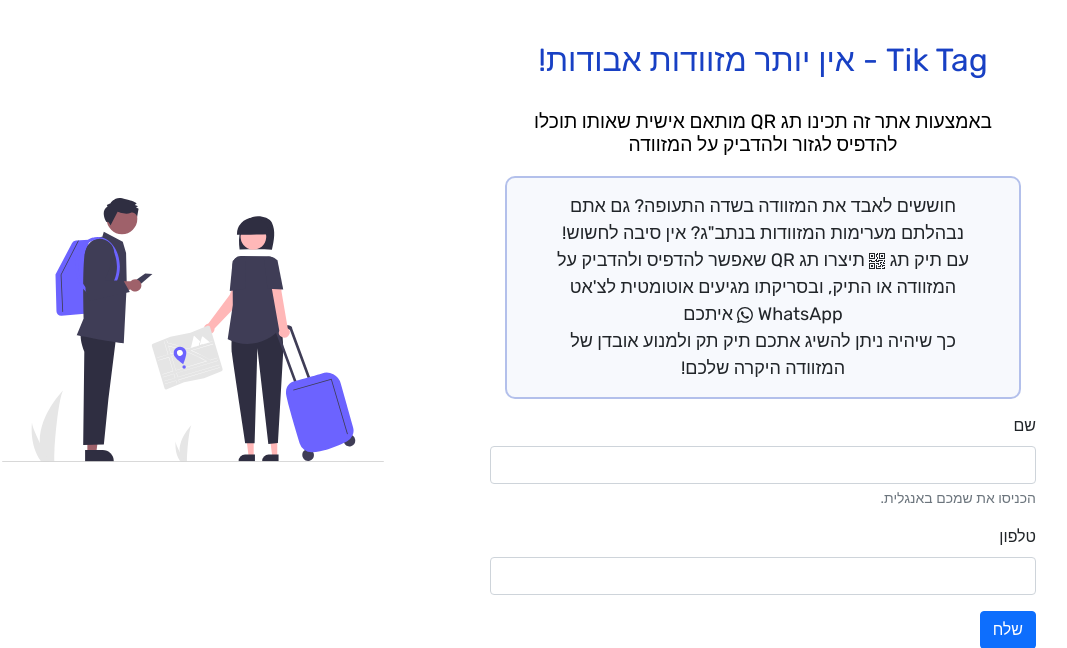
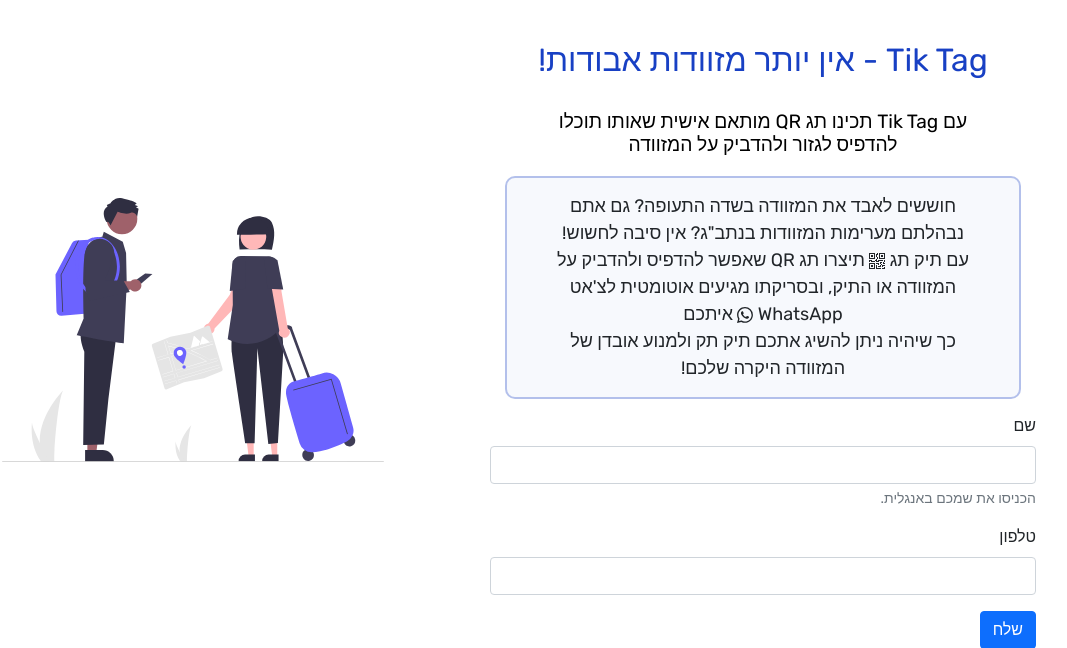
Before and after one commit to Evyatarr/Tik-Tag, a Flask app: page / in a window 1280 px wide. Shown: the part 59-707 px from the top of the page, without its empty margins (162-1229 px from the left). Run offline with Flask 2, Linux system fonts and the light colour scheme.

Commit message:
update for in-website text and headlines

```diff
--- a/templates/index.html
+++ b/templates/index.html
@@ -1,7 +1,7 @@
 {% extends "base1.html" %}
 {%block title%} Tik Tag - הכן ת QR למזוודה בתיקתק!{%endblock%}
 {%block header%} Tik Tag - אין יותר מזוודות אבודות! {%endblock%}
-{%block subtitle%}  באמצעות אתר זה תכינו תג QR מותאם אישית שאותו תוכלו להדפיס לגזור ולהדביק על המזוודה {%endblock%}
+{%block subtitle%}   עם Tik Tag תכינו תג QR מותאם אישית שאותו תוכלו להדפיס לגזור ולהדביק על המזוודה {%endblock%}
 {%block content%}
 חוששים לאבד את המזוודה בשדה התעופה? גם אתם נבהלתם מערימות המזוודות בנתב"ג?
 אין סיבה לחשוש! <br>
```
